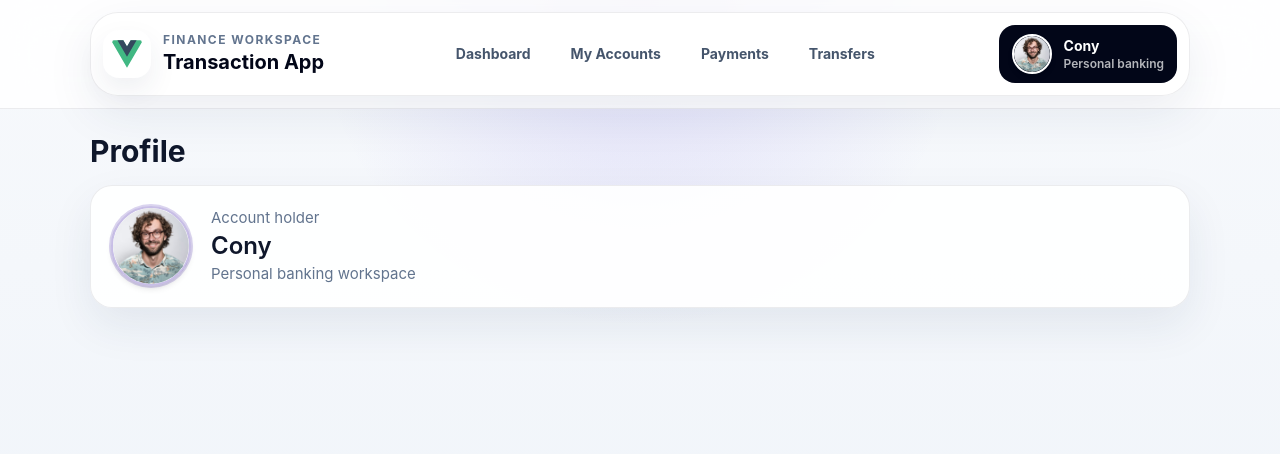
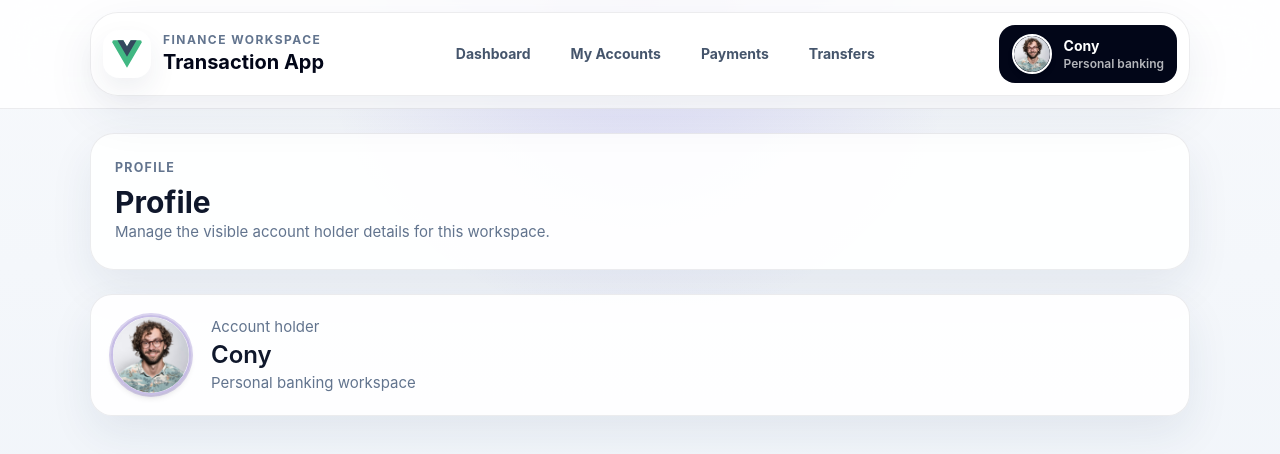
Before and after one commit to Tekfred/Transaction-App, a React (Vite) app: page /profile in a window 1280 px wide. Shown: the top 454 px of the page. Built offline with nearby package versions, Linux system fonts and the light colour scheme.

Commit message:
Clean up frontend foundation before API integration

```diff
--- a/package.json
+++ b/package.json
@@ -7,7 +7,7 @@
     "dev": "vite",
     "build": "vite build",
     "preview": "vite preview",
-    "test:unit": "vitest",
+    "test:unit": "vitest --passWithNoTests",
     "format": "prettier --write --experimental-cli src/"
   },
   "dependencies": {
--- a/src/components/ui/SectionTitle.jsx
+++ /dev/null
@@ -1,3 +0,0 @@
-export default function SectionTitle({ children }) {
-  return <h2 className="text-3xl font-bold text-slate-900">{children}</h2>
-}
--- a/src/components/ui/index.js
+++ b/src/components/ui/index.js
@@ -4,5 +4,4 @@ export { default as Card } from './Card.jsx'
 export { default as FormControl } from './FormControl.jsx'
 export { default as PageHeader } from './PageHeader.jsx'
 export { default as PageSection } from './PageSection.jsx'
-export { default as SectionTitle } from './SectionTitle.jsx'
 export { default as StatCard } from './StatCard.jsx'
--- a/src/features/dashboard/data/summary.js
+++ b/src/features/dashboard/data/summary.js
@@ -21,30 +21,6 @@ export const balanceSummary = {
   accountName: primaryAccount.name,
   accountNumber: primaryAccount.accountNumber,
 }
-
-export const dashboardStats = [
-  {
-    id: 'total-balance',
-    label: 'Total Balance',
-    value: totalBalance,
-    description: 'Across your linked checking and savings accounts.',
-    format: 'currency',
-  },
-  {
-    id: 'monthly-spending',
-    label: 'Monthly Spending',
-    value: monthlySpending,
-    description: 'Current tracked spending from recent transactions.',
-    format: 'currency',
-  },
-  {
-    id: 'pending-payments',
-    label: 'Pending Payments',
-    value: pendingPayments,
-    description: 'Scheduled and pending bills waiting to clear.',
-    format: 'number',
-  },
-]
 
 export const quickActions = [
   {
--- a/src/pages/Profile.jsx
+++ b/src/pages/Profile.jsx
@@ -1,10 +1,14 @@
 import profileImage from '../assets/profile_img_1.png'
-import { Card, PageSection, SectionTitle } from '../components/ui/index.js'
+import { Card, PageHeader, PageSection } from '../components/ui/index.js'
 
 export default function Profile() {
   return (
-    <PageSection>
-      <SectionTitle>Profile</SectionTitle>
+    <PageSection className="gap-6">
+      <PageHeader
+        eyebrow="Profile"
+        subtitle="Manage the visible account holder details for this workspace."
+        title="Profile"
+      />
       <Card className="flex flex-col gap-5 sm:flex-row sm:items-center" padded="md">
         <img
           alt="Cony profile"
--- a/src/utils/formatters.js
+++ b/src/utils/formatters.js
@@ -11,11 +11,3 @@ export function formatCompactDate(date) {
     day: 'numeric',
   }).format(new Date(date))
 }
-
-export function formatLongDate(date) {
-  return new Intl.DateTimeFormat('en-US', {
-    month: 'long',
-    day: 'numeric',
-    year: 'numeric',
-  }).format(new Date(date))
-}
```
Also changed, not shown: 1 other file (tests, documents, lock files or other folders).
